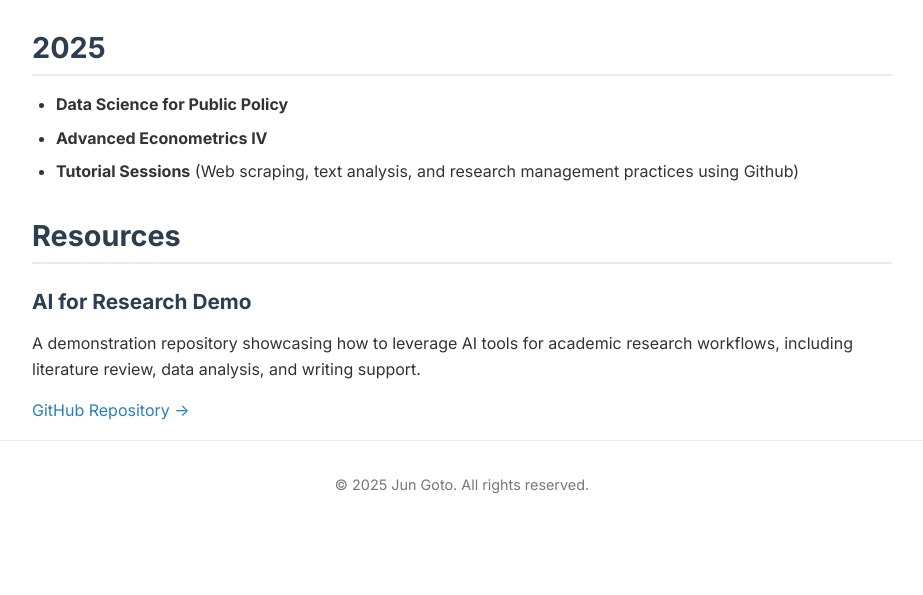
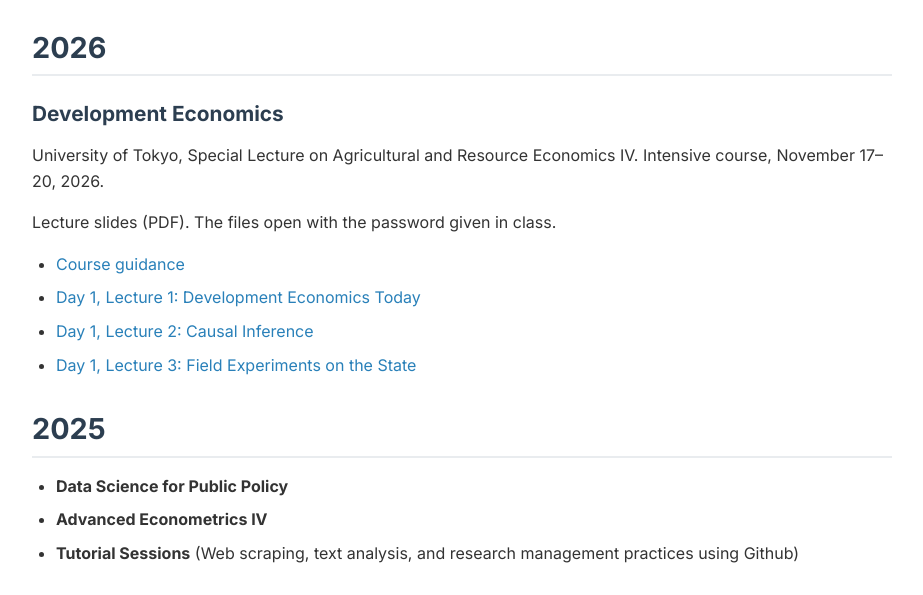
Before and after one commit to JunGoto01/JunGoto01.github.io, a plain HTML site: page teaching.html in a window 1280 px wide. Shown: the part 170-765 px from the top of the page, without its empty margins (178-1101 px from the left). Drawn offline with Linux system fonts and the light colour scheme.

Commit message:
Add Development Economics (UTokyo 2026) slides to the teaching page
Course guidance and the three Day 1 lectures, as password-protected
PDFs (AES-256). The password is given in class and is not stored here.

Co-Authored-By: Claude Fable 5.2 <noreply@anthropic.com>

```diff
--- a/teaching.html
+++ b/teaching.html
@@ -31,6 +31,28 @@
 
     <main class="container">
         <h1>Teaching</h1>
+
+        <section>
+            <h2>2026</h2>
+            <h3>Development Economics</h3>
+            <p>
+                University of Tokyo, Special Lecture on Agricultural and Resource Economics IV.
+                Intensive course, November 17&ndash;20, 2026.
+            </p>
+            <p>
+                Lecture slides (PDF). The files open with the password given in class.
+            </p>
+            <ul>
+                <li><a href="assets/pdf/utokyo-development-economics-2026/00-course-guidance.pdf">Course
+                        guidance</a></li>
+                <li><a href="assets/pdf/utokyo-development-economics-2026/01-development-economics-today.pdf">Day
+                        1, Lecture 1: Development Economics Today</a></li>
+                <li><a href="assets/pdf/utokyo-development-economics-2026/02-causal-inference.pdf">Day 1,
+                        Lecture 2: Causal Inference</a></li>
+                <li><a href="assets/pdf/utokyo-development-economics-2026/03-rct-political-economy.pdf">Day 1,
+                        Lecture 3: Field Experiments on the State</a></li>
+            </ul>
+        </section>
 
         <section>
             <h2>2025</h2>
```
Also changed, not shown: 4 other files.
